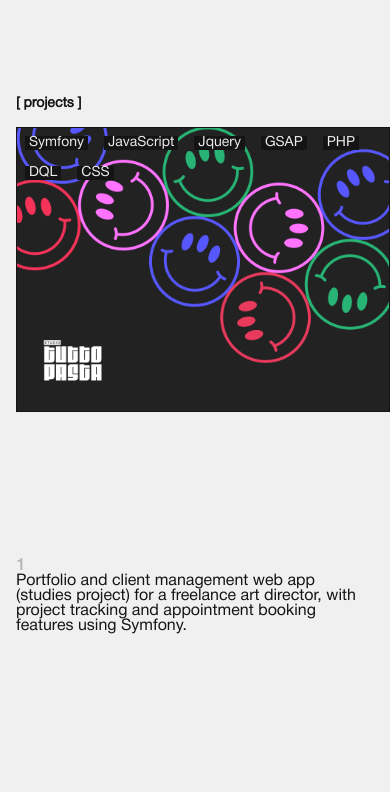
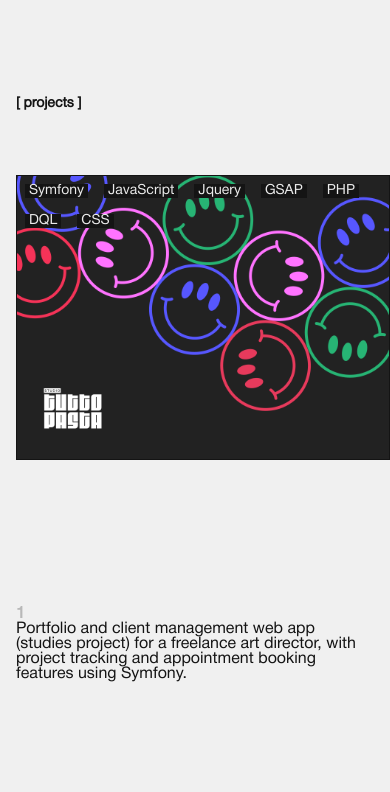
Before and after one commit to ginodalsasso/react-portfoliov2, a React (Vite) app: page / in a window 390 px wide. Shown: the part 1120-1912 px from the top of the page. Built offline with nearby package versions, Linux system fonts and the light colour scheme.

Commit message:
FIX: sticky navbar on android.

```diff
--- a/src/App.css
+++ b/src/App.css
@@ -36,17 +36,20 @@
     box-sizing: border-box;
 }
 
+html {
+    overflow-x: hidden;
+}
+
 body {
     font-family: "Helvetica roman", "Inter", "Roboto", sans-serif;
     color: var(--black-color);
-    overflow-x: hidden;
     -webkit-tap-highlight-color: transparent;
     background-color: var(--white-color);
     background-image: repeating-linear-gradient(
         to right,
         transparent,
         transparent calc(25% - 1px),
-        var(--grey-color) calc(25% - 1px),
+        var(--grey-color) calc(25% - 0.5px),
         var(--grey-color) 25%,
         transparent 25%
     );
@@ -59,6 +62,7 @@ a {
 
 .main-content {
     position: relative;
+    overflow: visible;
 }
 
 .section-title {
@@ -95,6 +99,6 @@ a {
     }
 
     .layered-animation {
-        height: 300vh;
+        height: 100svh;
     }
 }
--- a/src/components/layout/Footer/Footer.module.css
+++ b/src/components/layout/Footer/Footer.module.css
@@ -38,6 +38,7 @@
     font-size: var(--font-size-small);
     display: flex;
     justify-self: flex-end;
+    text-align: right;
 }
 
 .footerInfo a {
@@ -58,8 +59,4 @@
     .fullLogo {
         width: 100%;
     }
-
-    .footerInfo {
-        justify-content: flex-start;
-    }
 }
--- a/src/components/layout/Navbar/Navbar.module.css
+++ b/src/components/layout/Navbar/Navbar.module.css
@@ -3,11 +3,14 @@
     align-items: center;
     justify-content: space-between;
     padding: 0.5rem var(--horizontal-padding-layout);
+    position: -webkit-sticky; /* Safari */
     position: sticky;
     top: 0;
     background-color: var(--white-color);
     border-bottom: 1px solid var(--grey-color);
     z-index: 1000;
+    -webkit-backface-visibility: hidden;
+    backface-visibility: hidden;
 }
 
 .navLinks {
--- a/src/components/sections/Hero/Hero.module.css
+++ b/src/components/sections/Hero/Hero.module.css
@@ -31,7 +31,6 @@
 .heroImage {
     display: block;
     height: 80vh;
-    /* max-width: 40vw; */
     border: 1px solid var(--black-color);
     filter: grayscale(100%);
 }
@@ -74,7 +73,6 @@
     }
 
     .heroImage {
-        /* max-width: 80vw; */
         height: 360px;
     }
 
--- a/src/components/sections/Projects/Projects.module.css
+++ b/src/components/sections/Projects/Projects.module.css
@@ -149,7 +149,7 @@
     .projectsWrapper {
         position: relative;
         flex-direction: column-reverse;
-        padding-top: unset;
+        /* padding-top: unset; */
     }
 
     .projectInfo {
```
